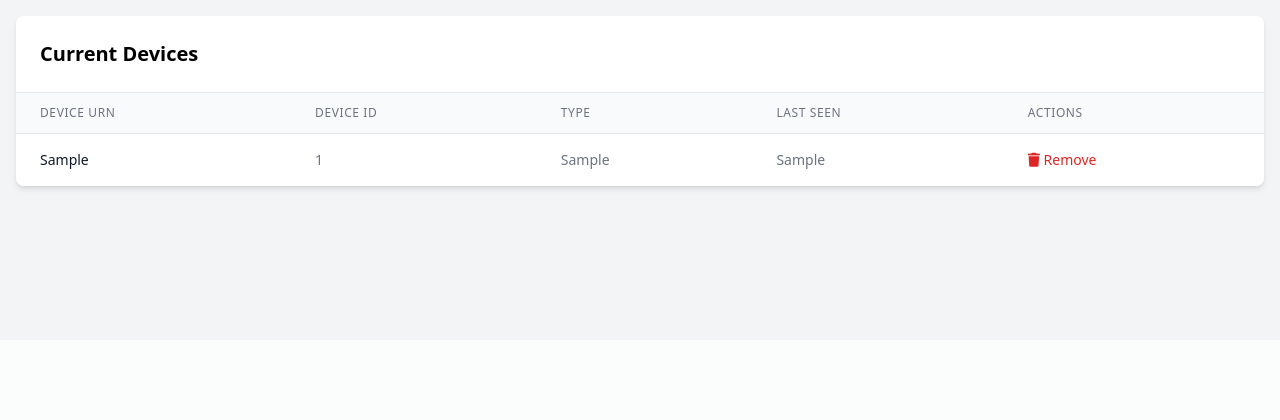
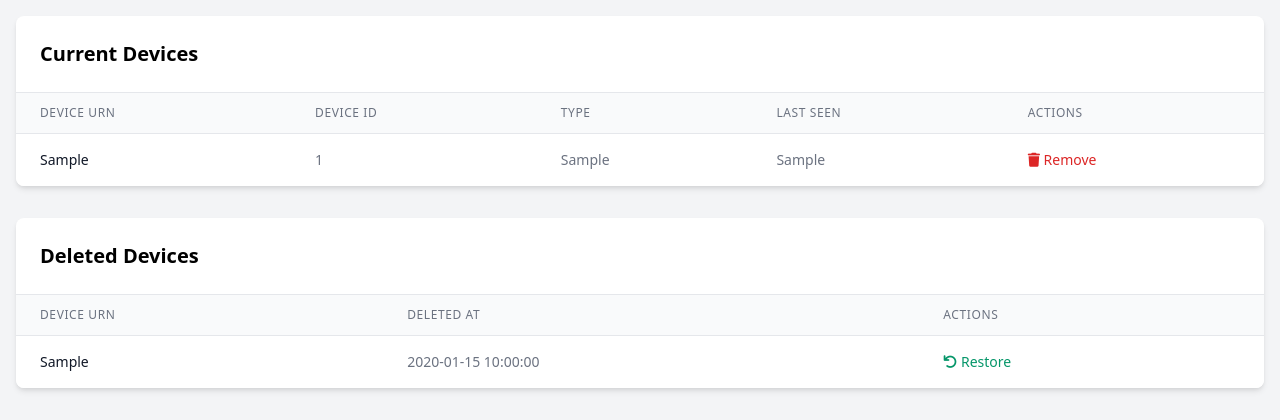
Before and after one commit to louisbertrand/map-louis, a FastAPI app: template radiation-map/templates/admin.html in a window 1280 px wide. Shown: the part 460-880 px from the top of the page. Before the commit the page ends 652 px from the top, so only its background shows below. Run offline with FastAPI, Linux system fonts and the light colour scheme; the template is opened without the code that fills it: most values are stand-ins (such as "Sample title", 1, 10 or a date in 2020).

Commit message:
delet devices works

```diff
--- a/radiation-map/main.py
+++ b/radiation-map/main.py
@@ -218,10 +218,45 @@ def init_db():
                 FOREIGN KEY (device_urn) REFERENCES devices(device_urn)
             )""")
 
-            # Add/Update devices from DEVICE_URNS using INSERT OR IGNORE
-            # This will insert new devices from the list if they don't exist,
-            # but will NOT overwrite existing devices (preserving their fetched lat/lon/etc.)
+            # Create a 'deleted_devices' table to track intentionally removed devices
+            conn.execute("""
+            CREATE TABLE IF NOT EXISTS deleted_devices (
+                device_urn VARCHAR PRIMARY KEY,
+                deleted_at TIMESTAMP DEFAULT CURRENT_TIMESTAMP
+            )
+            """)
+
+            # Create alert_thresholds table to store alerting configuration
+            conn.execute("""
+            CREATE TABLE IF NOT EXISTS alert_thresholds (
+                device_urn VARCHAR PRIMARY KEY,
+                threshold_cpm INTEGER NOT NULL,
+                alert_email VARCHAR,
+                alert_sms VARCHAR,
+                alert_enabled BOOLEAN DEFAULT 0,
+                last_alert_sent TIMESTAMP,
+                alert_cooldown_minutes INTEGER DEFAULT 60,
+                FOREIGN KEY (device_urn) REFERENCES devices(device_urn)
+            )
+            """)
+
+            # Check which devices have been deleted
+            deleted_devices = set()
+            try:
+                result = conn.execute("SELECT device_urn FROM deleted_devices").fetchall()
+                deleted_devices = {row[0] for row in result}
+                if deleted_devices:
+                    logger.info(f"Found {len(deleted_devices)} previously deleted devices that will not be re-added")
+            except Exception as e:
+                logger.warning(f"Error fetching deleted devices: {e}")
+
+            # Only add devices that haven't been deleted
             for device_urn in DEVICE_URNS:
+                # Skip if device was previously deleted
+                if device_urn in deleted_devices:
+                    logger.info(f"Skipping device {device_urn} as it was previously deleted")
+                    continue
+
                 device_id_str = device_urn.split(':')[-1]
                 device_id = int(device_id_str) if device_id_str.isdigit() else 0
 
@@ -394,9 +429,19 @@ async def read_root(request: Request):
 async def admin_page(request: Request):
     """Render the admin page for managing devices."""
     with get_db() as conn:
+        # Get active devices
         devices = conn.execute("SELECT device_urn, device_id, device_class, last_seen FROM devices").fetchall()
         devices = [dict(zip(['device_urn', 'device_id', 'device_class', 'last_seen'], d)) for d in devices]
-    return templates.TemplateResponse("admin.html", {"request": request, "devices": devices})
+
+        # Get deleted devices
+        deleted_devices = conn.execute("SELECT device_urn, deleted_at FROM deleted_devices ORDER BY deleted_at DESC").fetchall()
+        deleted_devices = [dict(zip(['device_urn', 'deleted_at'], d)) for d in deleted_devices]
+
+    return templates.TemplateResponse("admin.html", {
+        "request": request,
+        "devices": devices,
+        "deleted_devices": deleted_devices
+    })
 
 @app.get("/api/devices")
 async def get_devices():
@@ -637,12 +682,70 @@ async def remove_device(device_urn: str):
         try:
             # Delete from device_fetch_status first due to foreign key constraint
             conn.execute("DELETE FROM device_fetch_status WHERE device_urn = ?", (device_urn,))
+
+            # Delete the device
             result = conn.execute("DELETE FROM devices WHERE device_urn = ? RETURNING device_urn", (device_urn,))
             deleted = result.fetchone()
             if not deleted:
                 raise HTTPException(status_code=404, detail="Device not found")
+
+            # Add to deleted_devices table to prevent re-addition on server restart
+            conn.execute(
+                "INSERT OR REPLACE INTO deleted_devices (device_urn, deleted_at) VALUES (?, CURRENT_TIMESTAMP)",
+                (device_urn,)
+            )
+
             conn.commit()
+            logger.info(f"Device {device_urn} removed and added to deleted_devices list")
             return {"message": f"Device {device_urn} removed successfully"}
+        except Exception as e:
+            conn.rollback()
+            raise HTTPException(status_code=400, detail=str(e))
+
+@app.post("/api/admin/devices/restore/{device_urn}")
+async def restore_device(device_urn: str):
+    """Restore a previously deleted device."""
+    with get_db() as conn:
+        try:
+            # Check if the device is in the deleted_devices table
+            deleted = conn.execute("SELECT 1 FROM deleted_devices WHERE device_urn = ?", (device_urn,)).fetchone()
+            if not deleted:
+                raise HTTPException(status_code=404, detail="Device not found in deleted devices list")
+
+            # Remove from deleted_devices table
+            conn.execute("DELETE FROM deleted_devices WHERE device_urn = ?", (device_urn,))
+
+            # Initialize the device if it's in DEVICE_URNS
+            if device_urn in DEVICE_URNS:
+                device_id_str = device_urn.split(':')[-1]
+                device_id = int(device_id_str) if device_id_str.isdigit() else 0
+
+                # Add the device
+                conn.execute("""
+                    INSERT OR IGNORE INTO devices (
+                        device_urn, device_id, device_class, dev_test, dev_dashboard
+                    ) VALUES (?, ?, ?, ?, ?)
+                """, (
+                    device_urn,
+                    device_id,
+                    'GeigerCounter', # Default class
+                    False,           # Default dev_test
+                    f'https://dashboard.radnote.org/d/cdq671mxg2cjka/radnote-overview?var-device=dev:{device_id}'
+                ))
+
+                # Initialize fetch status
+                conn.execute("""
+                    INSERT OR IGNORE INTO device_fetch_status (device_urn, fetch_status)
+                    VALUES (?, 'pending')
+                """, (device_urn,))
+
+                conn.commit()
+                logger.info(f"Device {device_urn} restored successfully")
+                return {"message": f"Device {device_urn} restored successfully"}
+            else:
+                raise HTTPException(status_code=400, detail=f"Device {device_urn} is not in the configured device list")
+        except HTTPException:
+            raise
         except Exception as e:
             conn.rollback()
             raise HTTPException(status_code=400, detail=str(e))
--- a/radiation-map/templates/admin.html
+++ b/radiation-map/templates/admin.html
@@ -49,7 +49,7 @@
         </div>
 
         <!-- Devices List -->
-        <div class="bg-white rounded-lg shadow-md overflow-hidden">
+        <div class="bg-white rounded-lg shadow-md overflow-hidden mb-8">
             <h2 class="text-xl font-semibold p-6 border-b">Current Devices</h2>
             <div class="overflow-x-auto">
                 <table class="min-w-full divide-y divide-gray-200">
@@ -79,6 +79,41 @@
                             </td>
                         </tr>
                         {% endfor %}
+                    </tbody>
+                </table>
+            </div>
+        </div>
+
+        <!-- Deleted Devices List -->
+        <div class="bg-white rounded-lg shadow-md overflow-hidden">
+            <h2 class="text-xl font-semibold p-6 border-b">Deleted Devices</h2>
+            <div class="overflow-x-auto">
+                <table class="min-w-full divide-y divide-gray-200">
+                    <thead class="bg-gray-50">
+                        <tr>
+                            <th class="px-6 py-3 text-left text-xs font-medium text-gray-500 uppercase tracking-wider">Device URN</th>
+                            <th class="px-6 py-3 text-left text-xs font-medium text-gray-500 uppercase tracking-wider">Deleted At</th>
+                            <th class="px-6 py-3 text-left text-xs font-medium text-gray-500 uppercase tracking-wider">Actions</th>
+                        </tr>
+                    </thead>
+                    <tbody id="deletedDevicesList" class="bg-white divide-y divide-gray-200">
+                        {% for device in deleted_devices %}
+                        <tr>
+                            <td class="px-6 py-4 whitespace-nowrap text-sm text-gray-900">{{ device.device_urn }}</td>
+                            <td class="px-6 py-4 whitespace-nowrap text-sm text-gray-500">{{ device.deleted_at }}</td>
+                            <td class="px-6 py-4 whitespace-nowrap text-sm font-medium">
+                                <button onclick="restoreDevice('{{ device.device_urn }}')"
+                                        class="text-green-600 hover:text-green-900">
+                                    <i class="fas fa-undo"></i> Restore
+                                </button>
+                            </td>
+                        </tr>
+                        {% endfor %}
+                        {% if not deleted_devices %}
+                        <tr>
+                            <td colspan="3" class="px-6 py-4 text-center text-sm text-gray-500">No deleted devices</td>
+                        </tr>
+                        {% endif %}
                     </tbody>
                 </table>
             </div>
@@ -142,6 +177,29 @@
             }
         }
 
+        async function restoreDevice(deviceUrn) {
+            if (!confirm(`Are you sure you want to restore device ${deviceUrn}?`)) {
+                return;
+            }
+
+            try {
+                const response = await fetch(`/api/admin/devices/restore/${encodeURIComponent(deviceUrn)}`, {
+                    method: 'POST'
+                });
+
+                if (!response.ok) {
+                    const error = await response.json();
+                    throw new Error(error.detail || 'Failed to restore device');
+                }
+
+                alert('Device restored successfully!');
+                window.location.reload();
+            } catch (error) {
+                alert(`Error: ${error.message}`);
+                console.error('Error:', error);
+            }
+        }
+
         // Handle Refresh Data button
         document.getElementById('refreshDataBtn').addEventListener('click', async () => {
             try {
```
Also changed, not shown: 1 other file.
